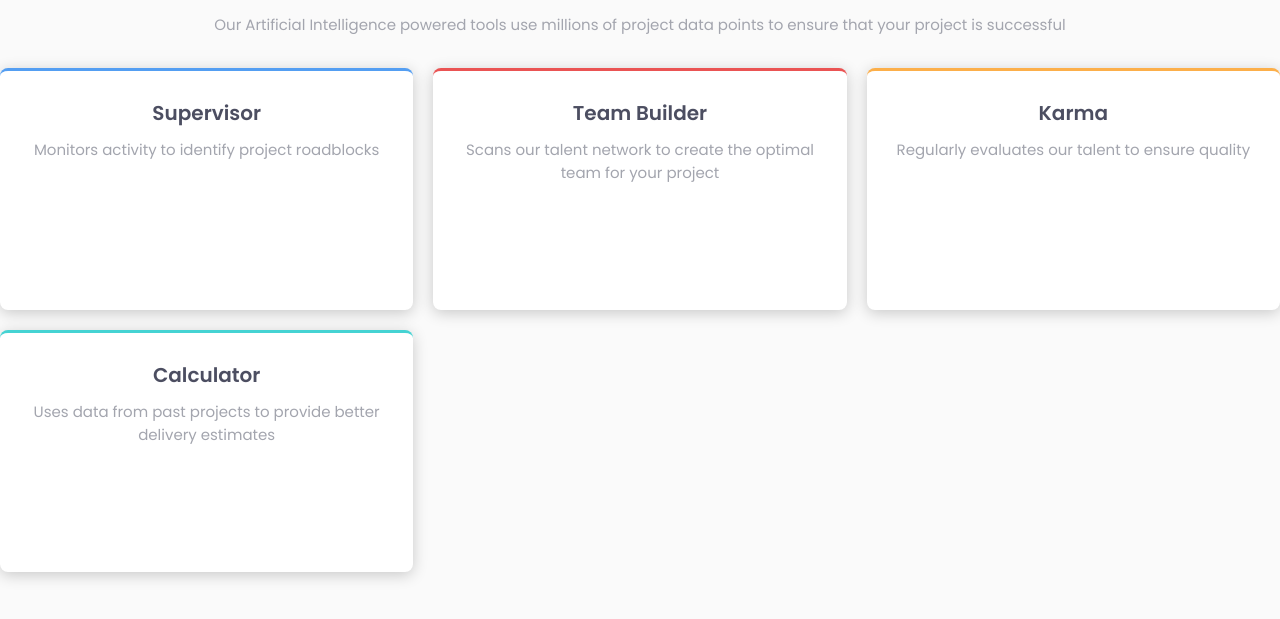
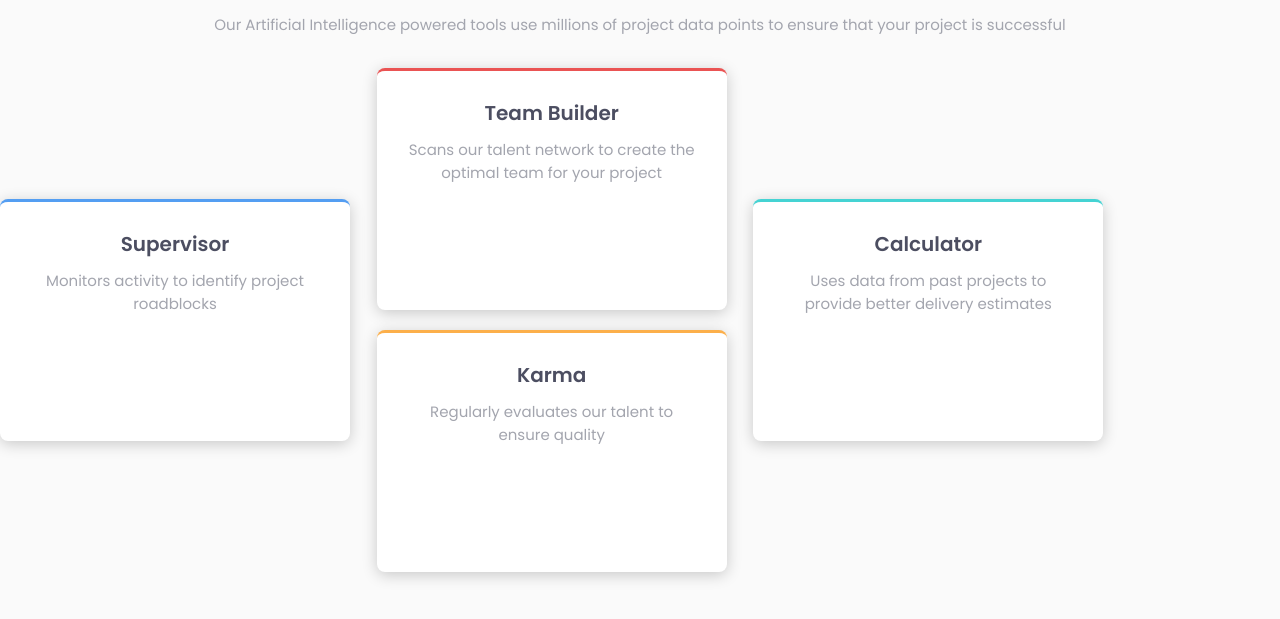
Before and after one commit to zetmosoma10/four-card-feature, a plain HTML site: page index.html in a window 1280 px wide. Shown: the part 113-732 px from the top of the page. Drawn offline with Linux system fonts and the light colour scheme.

Commit message:
add nested grid

```diff
--- a/index.html
+++ b/index.html
@@ -24,8 +24,8 @@
       Our Artificial Intelligence powered tools use millions of project data
       points to ensure that your project is successful
     </p>
-    <div class="container grid grid-3x2 grid-3x1">
-      <div class="card card--blue">
+    <div class="container grid grid-3x1">
+      <div class="card card--blue grid-item-one">
         <h2>Supervisor</h2>
         <p>Monitors activity to identify project roadblocks</p>
         <div class="icon-container">
@@ -34,6 +34,7 @@
           </svg>
         </div>
       </div>
+      <div class="grid-items">
         <div class="card card--red">
           <h2>Team Builder</h2>
           <p>
@@ -54,7 +55,8 @@
             </svg>
           </div>
         </div>
-      <div class="card card--cyan">
+      </div>
+      <div class="card card--cyan grid-item-four">
         <h2>Calculator</h2>
         <p>Uses data from past projects to provide better delivery estimates</p>
         <div class="icon-container">
--- a/styles.css
+++ b/styles.css
@@ -84,6 +84,7 @@ p {
   box-shadow: 0 3px 15px rgba(0, 0, 0, 0.2);
   background: #fff;
   min-width: 31rem;
+  max-width: 35rem;
   padding: 2.7rem;
 }
 
@@ -122,18 +123,27 @@ p {
   display: grid;
   justify-content: center;
   align-content: center;
+  max-width: 1110px;
+  row-gap: 2rem;
+}
+
+/* .container {
+  display: flex;
+  align-items: center;
+  justify-content: center;
+} */
+
+.grid-item-one,
+.grid-item-four {
+  align-self: center;
+}
+
+.grid-items {
+  display: grid;
   row-gap: 2rem;
 }
 
 @media screen and (min-width: 768px) {
-  .grid-3x2 {
-    grid-template-columns: repeat(2, 1fr);
-    grid-template-rows: repeat(3, 1fr);
-    column-gap: 2rem;
-  }
-}
-
-@media screen and (min-width: 1024px) {
   .grid-3x1 {
     grid-template-columns: repeat(3, 1fr);
     grid-template-rows: 1fr;
```
Lines whose indentation alone changed are shown as unchanged.
